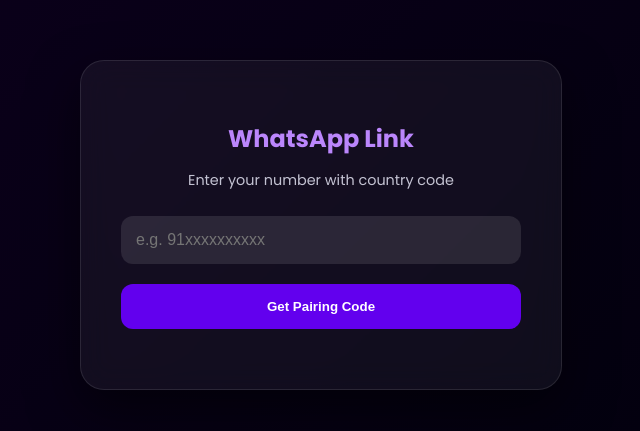
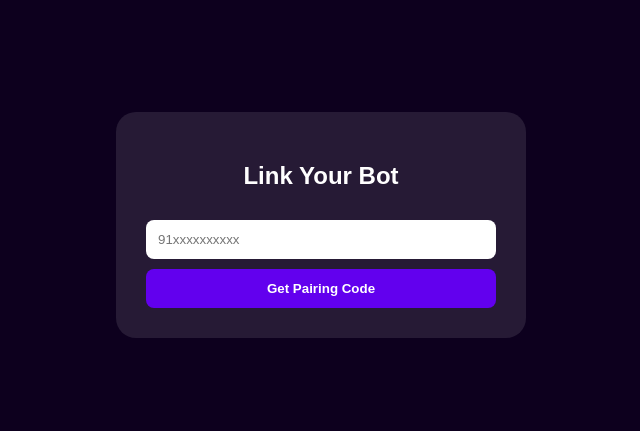
Before and after one commit to zenxmd10/Bat-man-, a website: page index.html in a window 1280 px wide. Shown: the part 175-606 px from the top of the page, without its empty margins (319-959 px from the left). Drawn offline with Linux system fonts and the light colour scheme.

Commit message:
Update index.html

```diff
--- a/index.html
+++ b/index.html
@@ -1,104 +1,40 @@
 <!DOCTYPE html>
-<html lang="en">
+<html>
 <head>
-    <title>WhatsApp Bot - Pairing</title>
+    <title>WhatsApp Bot Pairing</title>
     <meta name="viewport" content="width=device-width, initial-scale=1.0">
-    <meta charset="UTF-8">
-    <link href="https://fonts.googleapis.com/css2?family=Poppins:wght@400;600;700&display=swap" rel="stylesheet">
     <style>
-        /* DEEP SPACE VIOLET THEME */
-        body {
-            font-family: 'Poppins', sans-serif;
-            text-align: center;
-            background: linear-gradient(135deg, #0d001e 0%, #00000a 100%);
-            min-height: 100vh;
-            margin: 0;
-            display: flex;
-            justify-content: center;
-            align-items: center;
-            color: #f0f0ff;
-        }
-        .container {
-            width: 90%; max-width: 400px; padding: 40px;
-            background: rgba(255, 255, 255, 0.05);
-            backdrop-filter: blur(15px);
-            border-radius: 24px;
-            border: 1px solid rgba(255, 255, 255, 0.1);
-            box-shadow: 0 20px 50px rgba(0, 0, 0, 0.5);
-        }
-        h2 { color: #bb86fc; margin-bottom: 10px; }
-        p { font-size: 0.9rem; opacity: 0.8; margin-bottom: 25px; }
-        input {
-            width: 100%; padding: 15px; margin-bottom: 20px;
-            border-radius: 12px; border: none; outline: none;
-            background: rgba(255, 255, 255, 0.1); color: #fff;
-            font-size: 1rem; box-sizing: border-box;
-        }
-        button {
-            width: 100%; padding: 15px; border-radius: 12px;
-            border: none; background: #6200ee; color: white;
-            font-weight: bold; cursor: pointer; transition: 0.3s;
-        }
-        button:hover { background: #3700b3; transform: translateY(-2px); }
-        #result { margin-top: 20px; font-weight: 600; }
-        .code-display {
-            display: none; margin-top: 15px; padding: 15px;
-            background: #25d366; color: #000; border-radius: 10px;
-            font-family: 'Space Mono', monospace; font-size: 1.5rem;
-            letter-spacing: 5px; font-weight: bold; cursor: pointer;
-        }
+        body { font-family: sans-serif; text-align: center; background: #0d001e; color: white; display: flex; justify-content: center; align-items: center; height: 100vh; margin: 0; }
+        .container { background: rgba(255,255,255,0.1); padding: 30px; border-radius: 20px; width: 350px; }
+        input { width: 100%; padding: 12px; margin: 10px 0; border-radius: 8px; border: none; box-sizing: border-box; }
+        button { width: 100%; padding: 12px; border-radius: 8px; border: none; background: #6200ee; color: white; cursor: pointer; font-weight: bold; }
+        #pairingCode { font-size: 1.5rem; color: #25d366; margin-top: 15px; letter-spacing: 3px; display: none; background: #000; padding: 10px; border-radius: 10px; }
     </style>
 </head>
 <body>
     <div class="container">
-        <h2>WhatsApp Link</h2>
-        <p>Enter your number with country code</p>
-        <input type="text" id="number" placeholder="e.g. 91xxxxxxxxxx">
-        <button onclick="requestPairingCode()">Get Pairing Code</button>
-        <div id="result"></div>
-        <div id="pairingCode" class="code-display" onclick="copyToClipboard()"></div>
+        <h2>Link Your Bot</h2>
+        <input type="text" id="number" placeholder="91xxxxxxxxxx">
+        <button onclick="getCode()">Get Pairing Code</button>
+        <div id="status"></div>
+        <div id="pairingCode"></div>
     </div>
-
     <script>
-        async function requestPairingCode() {
-            const number = document.getElementById('number').value.replace(/\D/g, '');
-            const resultElement = document.getElementById('result');
-            const codeDisplay = document.getElementById('pairingCode');
-
-            if (!number || number.length < 10) {
-                resultElement.innerHTML = "❌ Enter valid number with country code!";
-                resultElement.style.color = '#ff4500';
-                return;
-            }
-
-            resultElement.innerHTML = "⏳ Generating code...";
-            resultElement.style.color = '#ffbf00';
-            codeDisplay.style.display = 'none';
-
+        async function getCode() {
+            const num = document.getElementById('number').value;
+            const status = document.getElementById('status');
+            const codeBox = document.getElementById('pairingCode');
+            if(!num) return alert("Enter number");
+            status.innerText = "⏳ Requesting...";
             try {
-                // URL includes number as both number and part of sessionId for uniqueness
-                const response = await fetch(`/pair?number=${number}`);
-                const data = await response.json();
-
-                if (data.code) {
-                    resultElement.innerHTML = `✅ Code generated! <br> (Tap to Copy)`;
-                    resultElement.style.color = '#25d366';
-                    codeDisplay.innerText = data.code;
-                    codeDisplay.style.display = 'block';
-                } else {
-                    resultElement.innerHTML = `❌ Error: ${data.error}`;
-                    resultElement.style.color = '#ff4500';
-                }
-            } catch (error) {
-                resultElement.innerHTML = '⚠️ Server connection failed!';
-                resultElement.style.color = '#ff4500';
-            }
-        }
-
-        function copyToClipboard() {
-            const code = document.getElementById('pairingCode').innerText;
-            navigator.clipboard.writeText(code);
-            alert("Pairing code copied: " + code);
+                const res = await fetch(`/pair?number=${num}`);
+                const data = await res.json();
+                if(data.code) {
+                    status.innerText = "✅ Use this code on WhatsApp:";
+                    codeBox.innerText = data.code;
+                    codeBox.style.display = 'block';
+                } else { status.innerText = "❌ Error: " + data.error; }
+            } catch (e) { status.innerText = "⚠️ Server Error"; }
         }
     </script>
 </body>
```
